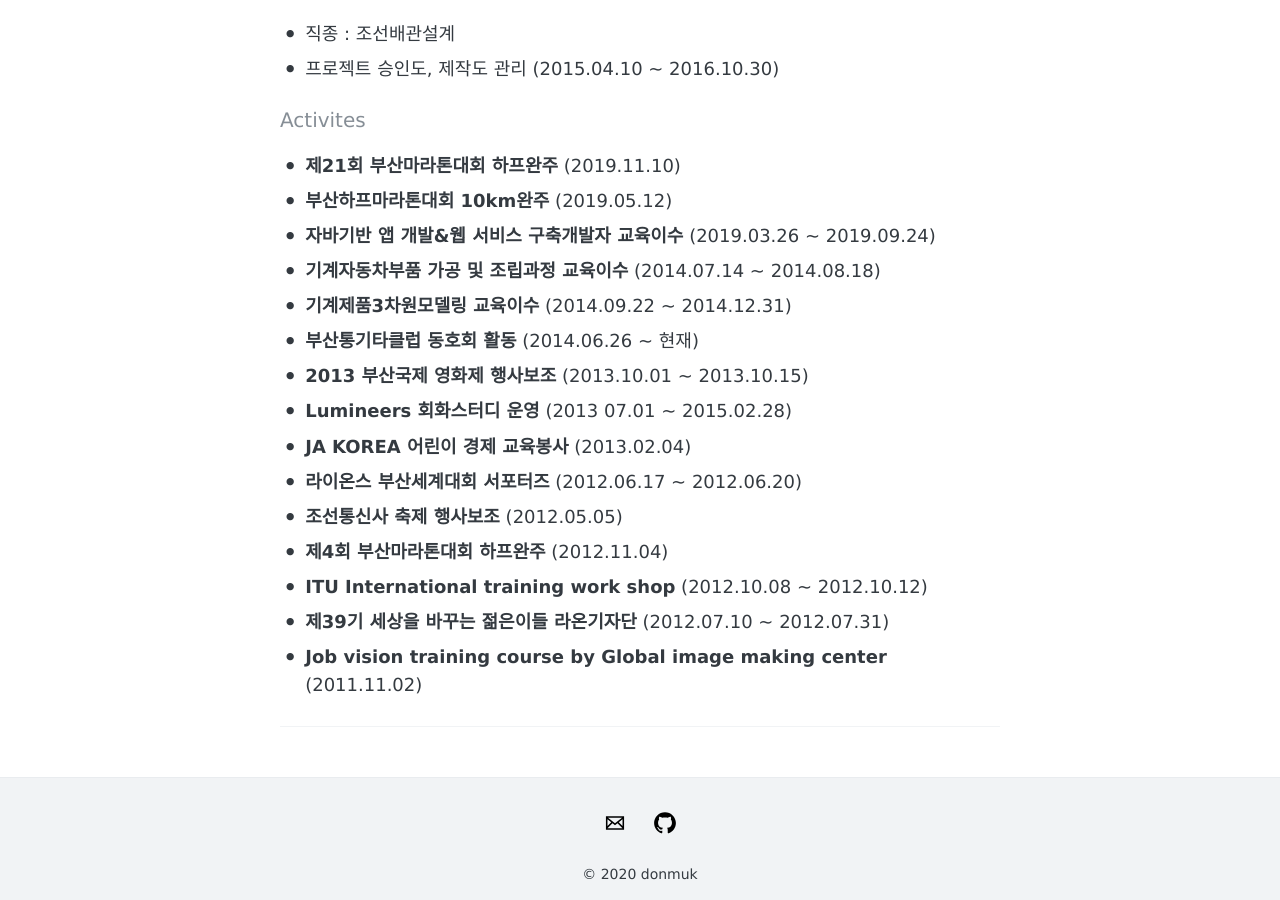
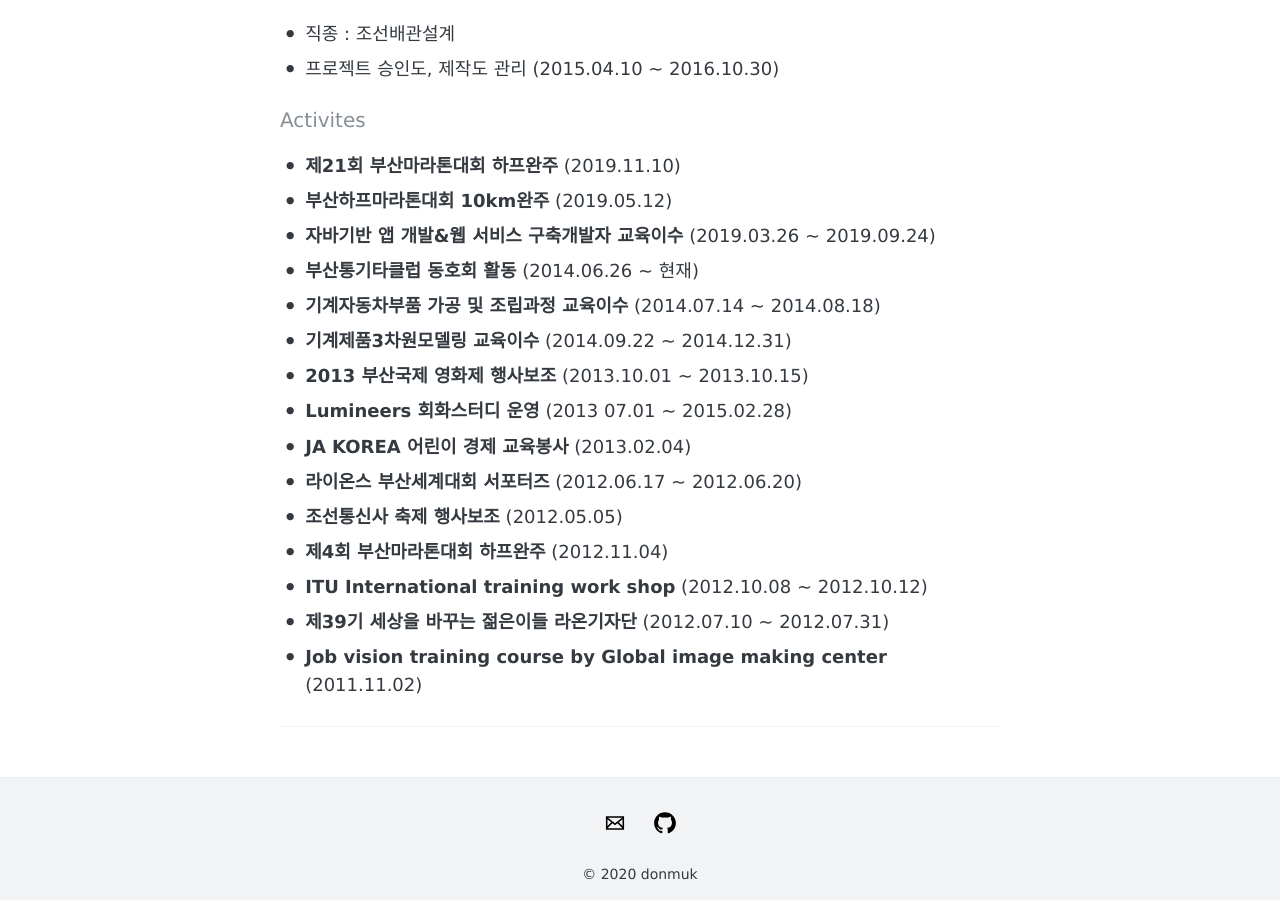
Before and after one commit to donmuk/donmuk.github.io, a Jekyll site: the page built from about.md, in a window 1280 px wide and 900 px high, scrolled down 892 px. Built offline with Jekyll 4.4.1, drawn with Linux system fonts in a browser that asks for light colours.

```diff
--- a/about.md
+++ b/about.md
@@ -52,9 +52,9 @@ Spring, Java, JavaScript를 좋아하는 비기너 개발자 입니다.
 - **제21회 부산마라톤대회 하프완주** (2019.11.10)
 - **부산하프마라톤대회 10km완주** (2019.05.12)
 - **자바기반 앱 개발&웹 서비스 구축개발자 교육이수** (2019.03.26 ~ 2019.09.24)
+- **부산통기타클럽 동호회 활동** (2014.06.26 ~ 현재)
 - **기계자동차부품 가공 및 조립과정 교육이수** (2014.07.14 ~ 2014.08.18)
 - **기계제품3차원모델링 교육이수** (2014.09.22 ~ 2014.12.31)
-- **부산통기타클럽 동호회 활동** (2014.06.26 ~ 현재)
 - **2013 부산국제 영화제 행사보조** (2013.10.01 ~ 2013.10.15)
 - **Lumineers 회화스터디 운영** (2013 07.01 ~ 2015.02.28)
 - **JA KOREA 어린이 경제 교육봉사** (2013.02.04)
```
